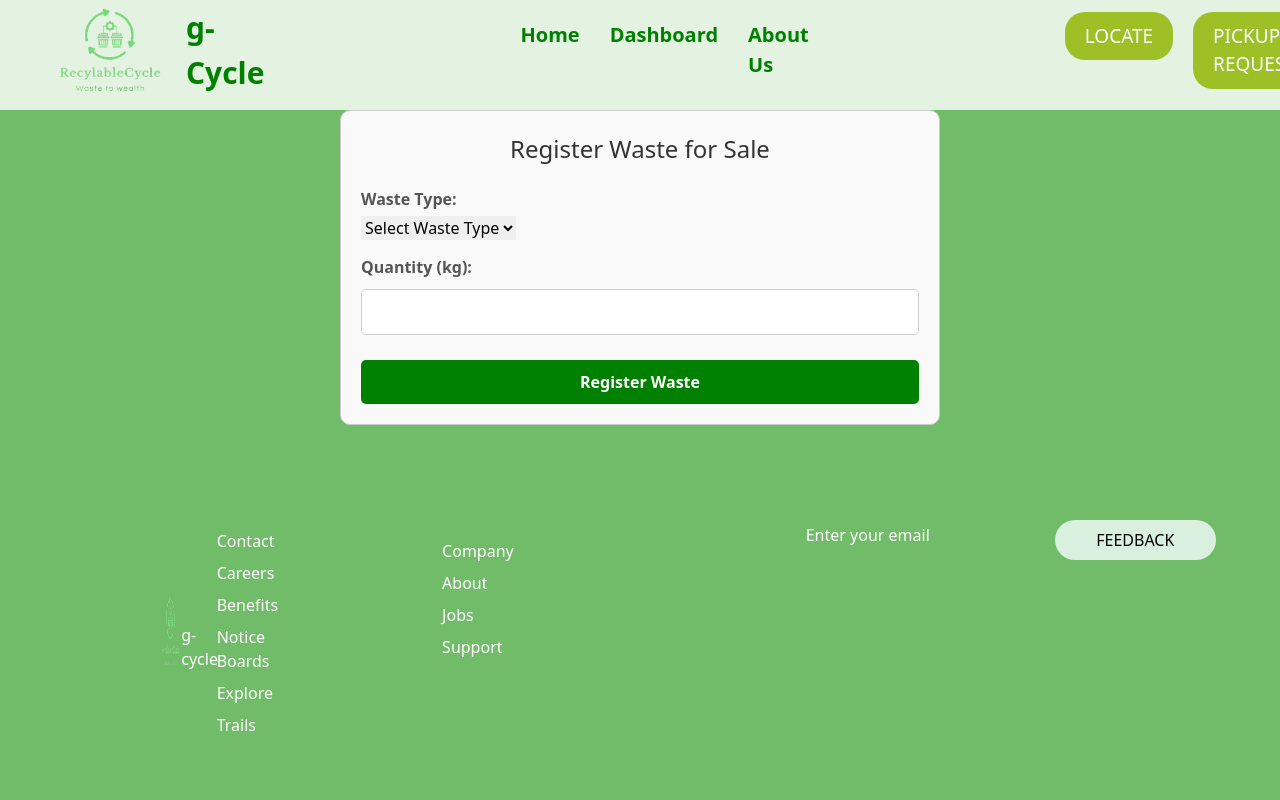
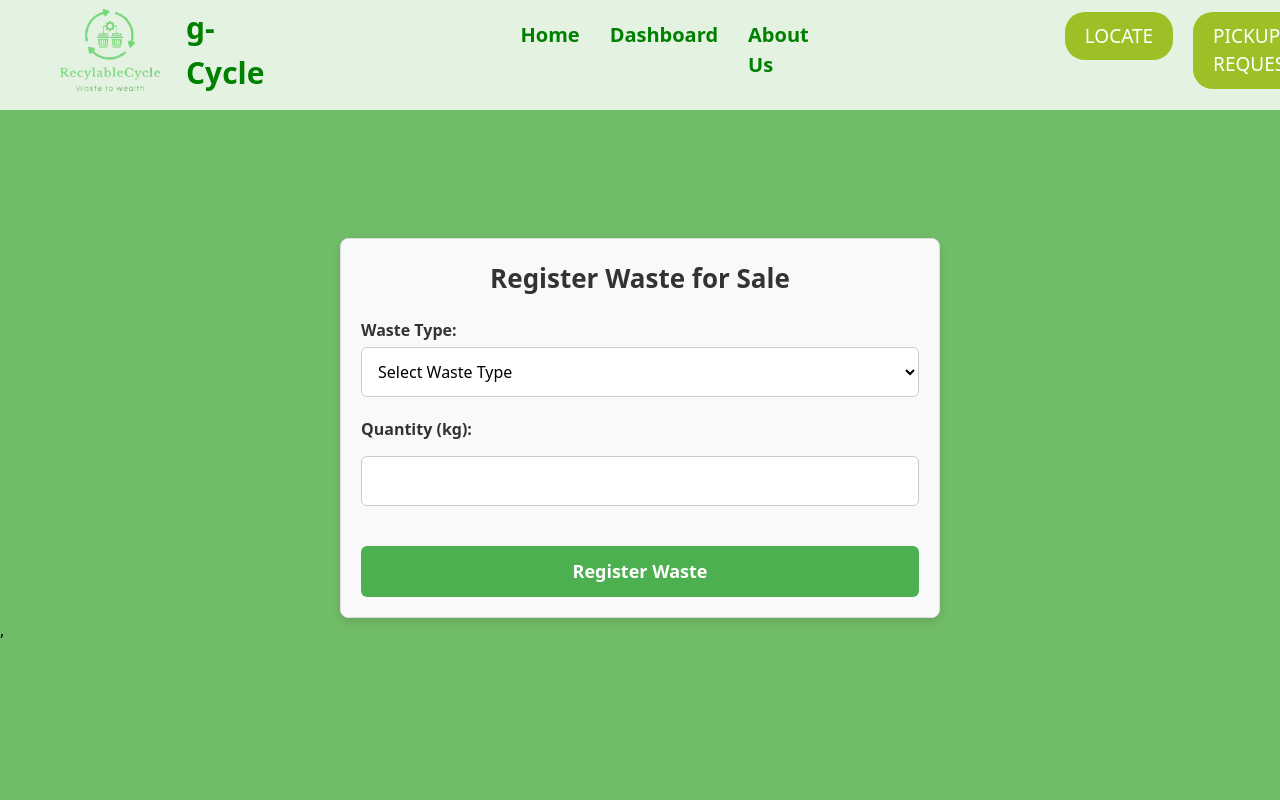
Before and after one commit to dark-royal/recycle, a React (Create React App) app: page /registerWaste in a window 1280 px wide. Shown: the top 800 px of the page. Built offline with nearby package versions, Linux system fonts and the light colour scheme.

Commit message:
Merge remote-tracking branch 'origin/homey' into homey
# Conflicts:
#	src/Pages/LogIn/index.jsx
#	src/Pages/SignUp/index.jsx

```diff
--- a/src/AllPages/RegisterWasteForSale/index.module.css
+++ b/src/AllPages/RegisterWasteForSale/index.module.css
@@ -1,69 +1,87 @@
 .registerWasteForSale {
     max-width: 600px;
     margin: 0 auto;
+    margin-top: 10%;
+    width: 50%;
     padding: 20px;
-    border: 1px solid #ccc;
-    border-radius: 10px;
+    border: 1px solid #ddd;
+    border-radius: 8px;
     background-color: #f9f9f9;
+    box-shadow: 0 4px 8px rgba(0, 0, 0, 0.1);
 }
 
 .registerWasteForSale h1 {
     text-align: center;
     margin-bottom: 20px;
-    font-size: 24px;
+    font-size: 26px;
+    color: #333;
+    font-weight: 700;
+}
+
+.registerWasteForSaleForm {
+    display: flex;
+    flex-direction: column;
+    gap: 20px;
+}
+
+.formGroup {
+    display: flex;
+    flex-direction: column;
+    gap: 5px;
+}
+
+.registerWasteForSaleForm label {
+    font-weight: 600;
     color: #333;
 }
 
-.registerWasteForSaleForm .formGroup {
-    margin-bottom: 15px;
-}
-
-.registerWasteForSaleForm label {
-    display: block;
-    font-weight: bold;
-    margin-bottom: 5px;
-    color: #555;
-}
-
+.registerWasteForSaleForm select,
 .registerWasteForSaleForm input {
     width: 100%;
-    padding: 10px;
+    padding: 12px;
     box-sizing: border-box;
     border: 1px solid #ccc;
-    border-radius: 5px;
+    border-radius: 6px;
     font-size: 16px;
     background-color: #fff;
 }
 
+.registerWasteForSaleForm select:focus,
+.registerWasteForSaleForm input:focus {
+    border-color: #9CC026;
+    outline: none;
+}
+
 .registerWasteForSaleSubmit {
     width: 100%;
-    padding: 10px;
-    background-color: green;
+    padding: 12px;
+    background-color: #4CAF50;
     color: white;
     border: none;
-    border-radius: 5px;
+    border-radius: 6px;
     cursor: pointer;
-    font-size: 16px;
-    font-weight: bold;
-    margin-top: 10px;
+    font-size: 18px;
+    font-weight: 600;
+    transition: background-color 0.3s ease;
 }
 
 .registerWasteForSaleSubmit:hover {
-    background-color: gray;
+    background-color: #45a049;
 }
 
 .responseMessage,
 .errorMessage {
     margin-top: 20px;
     padding: 15px;
-    border-radius: 5px;
+    border-radius: 6px;
     font-size: 16px;
+    line-height: 1.5;
 }
 
 .responseMessage {
-    background-color: #e2e3e5;
-    color: #383d41;
-    border: 1px solid #d6d8db;
+    background-color: #d4edda;
+    color: #155724;
+    border: 1px solid #c3e6cb;
 }
 
 .errorMessage {
--- a/src/AllPages/RegisterWasteForSale/wasteSale.jsx
+++ b/src/AllPages/RegisterWasteForSale/wasteSale.jsx
@@ -1,7 +1,8 @@
 import React, { useState } from 'react';
 import axios from 'axios';
 import styles from './index.module.css';
-
+import image from "../../Components/asset/waste.png"
+import Navbar from "../Navbar/Navbar";
 const wasteCategories = [
     'POLYTHENEBAG',
     'PLASTIC',
@@ -63,6 +64,8 @@ const RegisterWasteForSale = () => {
     };
 
     return (
+        <div>
+            <Navbar/>
         <div className={styles.registerWasteForSale}>
             <h1>Register Waste for Sale</h1>
             <form onSubmit={handleSubmit} className={styles.registerWasteForSaleForm}>
@@ -110,6 +113,7 @@ const RegisterWasteForSale = () => {
                 </div>
             )}
         </div>
+        </div>
     );
 };
 
```
Also changed, not shown: src/Routes/index.jsx (+5 -5 lines), src/Components/asset/waste.png (added).
